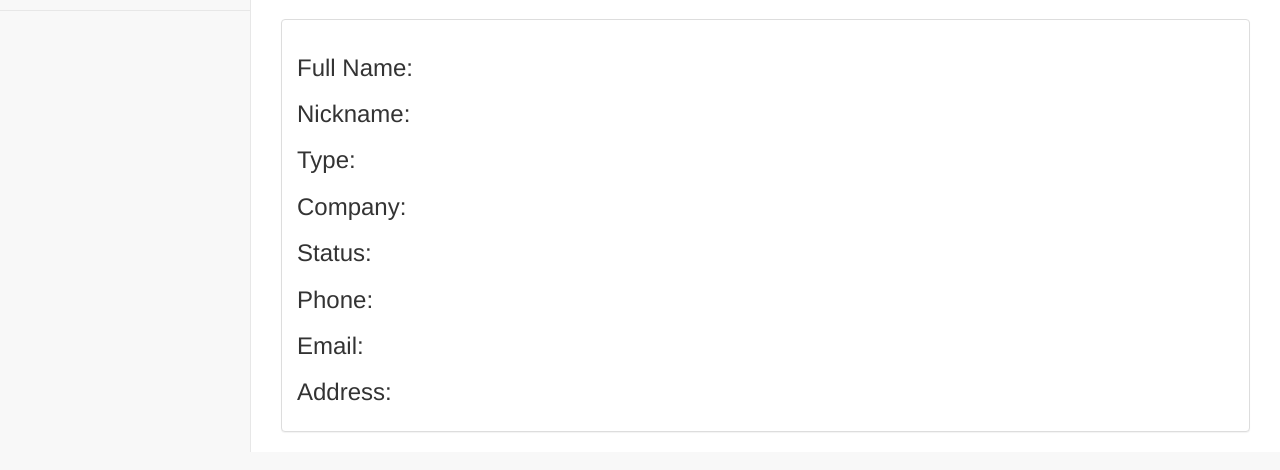
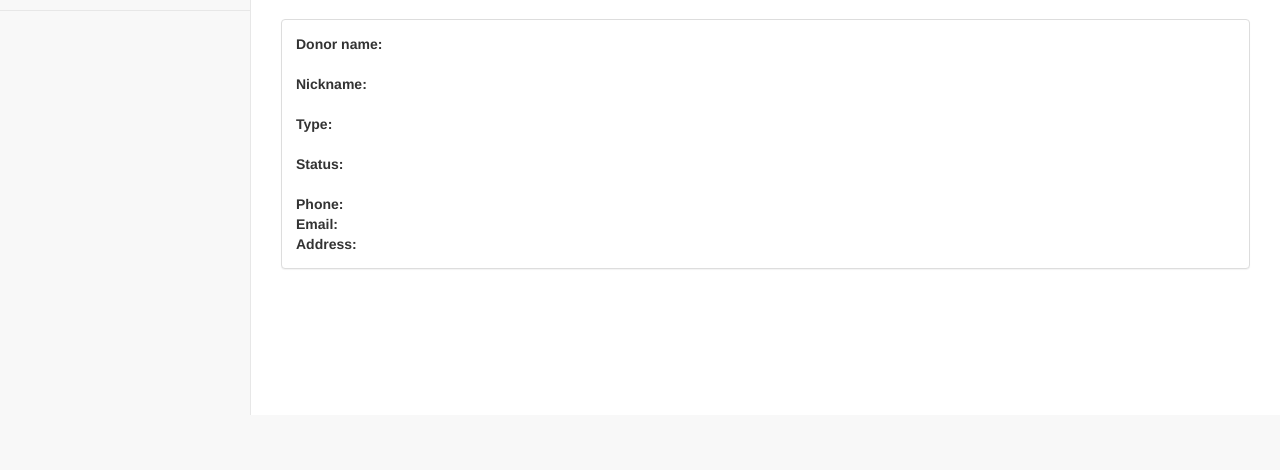
Before and after one commit to kevinpranoto/m4k_database_tool, a website: page pages/donor_basic_info.html in a window 1280 px wide. Shown: the part 204-674 px from the top of the page. Drawn offline with nearby package versions, Linux system fonts and the light colour scheme; no server answers.

Commit message:
donor and staff basic info formatting

```diff
--- a/pages/donor_basic_info.html
+++ b/pages/donor_basic_info.html
@@ -132,23 +132,42 @@
             <!-- /.row -->
             <div class="row">
                 <div class="col-lg-12">
-                    <div class="panel panel-default">
+                    <div class="panel panel-default" style="padding: 1em">
                         <!-- /.panel-heading -->
-                        <div class="panel-body">
-                            <h3>Full Name: {{fullName}}</h3>
-                            <h3 ng-hide="hide_alias">Nickname: {{alias}}</h3>
-                            <h3>Type: {{donor_type}}</h3>
-                            <h3 ng-hide="hide_company">Company: {{company_name}}</h3>
-                            <h3>Status: {{status}}</h3>
-                            <h3>Phone:</h3>
-                            <h4 style="padding-left: 1em" ng-repeat="phone in phones" ng-class="{bold: phone.is_primary}">{{phone.phone_number}}</h4>
-                            <h3>Email:</h3>
-                            <h4 style="padding-left: 1em" ng-repeat="email in emails" ng-class="{bold: email.is_primary}">{{email.email_address}}</h4>
-                            <h3>Address:</h3>
-                            <h4 style="padding-left: 1em" ng-repeat="address in addresses" ng-class="{bold: address.is_primary}">
-                                {{address.address_type}}: {{address.address_line_1}}, {{address.city}}, {{address.state}} {{address.zip_code}}
-                            </h4>
-                        </div>
+                            <div>
+                                <strong>Donor name:</strong> {{fullName}}
+                            </div><br>
+                            <div>
+                                <strong>Nickname:</strong> {{alias}}
+                            </div><br>
+                            <div>
+                                <strong>Type:</strong> {{donor_type}}
+                            </div><br>
+                            <div ng-hide="donor_type!='Company'">
+                                <strong>Company:</strong> {{company_name}}
+                                <br>
+                            </div>
+                            <div>
+                                <strong>Status:</strong> {{status}}
+                            </div><br>
+                            <div>
+                                <strong>Phone:</strong>
+                            </div>
+                            <div ng-repeat="phone in phones">
+                                <p>    {{phone.phone_number}}</p>
+                            </div>
+                            <div>
+                                <strong>Email:</strong>
+                            </div>
+                            <div ng-repeat="email in emails">
+                                <p>    {{email.email_address}}</p>
+                            </div>
+                            <div>
+                                <strong>Address:</strong>
+                            </div>
+                            <div ng-repeat="address in addresses">
+                                <p>    {{address.address_type}}: {{address.address_line_1}}, {{address.city}}, {{address.state}} {{address.zip_code}}</p>
+                            </div>
                         <!-- /.panel-body -->
                     </div>
                     <!-- /.panel -->
```
Also changed, not shown: pages/donor_form.html (+6 -6 lines), pages/staff_basic_info.html (+28 -14 lines).
